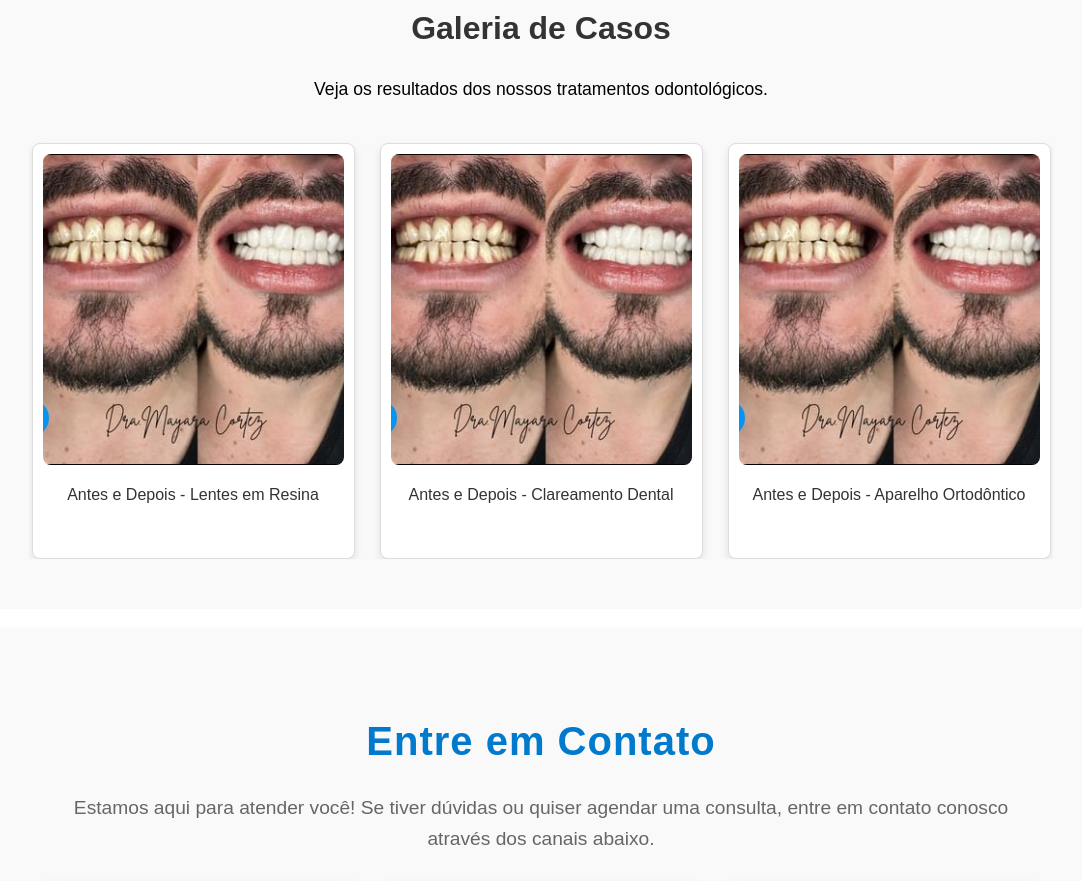
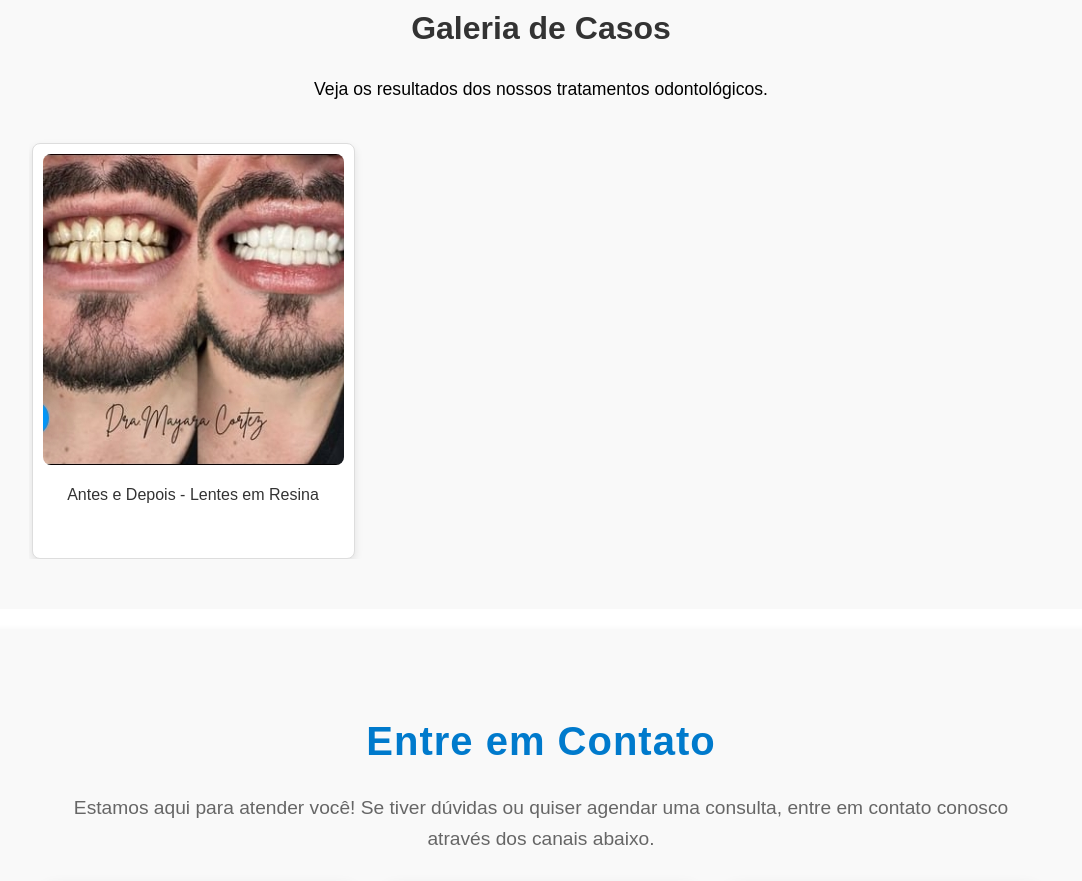
Before and after one commit to GabrielRyuu/Site-Dra-Mayara, a plain HTML site: page index.html in a window 1280 px wide. Shown: the part 1564-2445 px from the top of the page, without its empty margins (99-1181 px from the left). Drawn offline with Linux system fonts and the light colour scheme; files whose address does not match are found by name.

Commit message:
Update index.html

```diff
--- a/index.html
+++ b/index.html
@@ -101,14 +101,6 @@
 					<img src="Captura de tela_20-11-2024_213853_www.instagram.com.jpeg" alt="Antes e Depois 1">
 					<p>Antes e Depois - Lentes em Resina</p>
 				</div>
-				<div class="galeria-item">
-					<img src="C:\Users\Gabriel\Downloads\Site\Captura de tela_20-11-2024_213853_www.instagram.com.jpeg" alt="Antes e Depois 2">
-					<p>Antes e Depois - Clareamento Dental</p>
-				</div>
-				<div class="galeria-item">
-					<img src="C:\Users\Gabriel\Downloads\Site\Captura de tela_20-11-2024_213853_www.instagram.com.jpeg" alt="Antes e Depois 3">
-					<p>Antes e Depois - Aparelho Ortodôntico</p>
-				</div>
 				<!-- Adicione mais imagens conforme necessário -->
 			</div>
 		</div>
```
